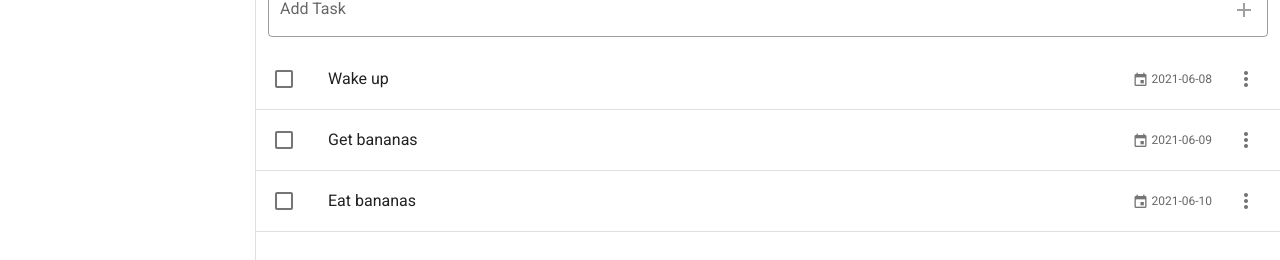
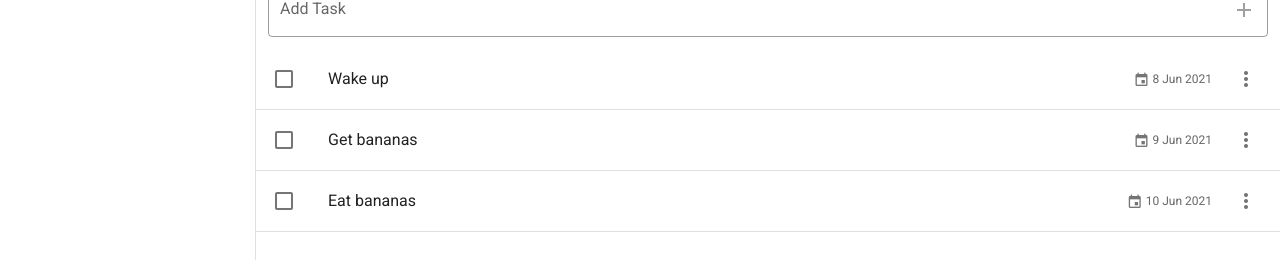
Before and after one commit to Nikuspokus/Udemy-Vuetify-Todo, a Vue app: page /#/ in a window 1280 px wide. Shown: the part 159-419 px from the top of the page. Built offline with nearby package versions, Linux system fonts and the light colour scheme.

Commit message:
Chap 62 - module 11 - FINI

```diff
--- a/package.json
+++ b/package.json
@@ -8,6 +8,7 @@
   },
   "dependencies": {
     "core-js": "^3.6.5",
+    "date-fns": "^2.22.1",
     "vue": "^2.6.11",
     "vue-router": "^3.2.0",
     "vuetify": "^2.4.0",
--- a/src/components/Todo/Task.vue
+++ b/src/components/Todo/Task.vue
@@ -21,7 +21,7 @@
               <v-icon small>
                 mdi-calendar
               </v-icon>
-              {{ task.dueDate }}
+              {{ task.dueDate | niceDate }}
             </v-list-item-action-text>
           </v-list-item-action>
 
@@ -41,8 +41,15 @@
 </template>
 
 <script>
+import { format } from 'date-fns'
+
 export default {
   props:['task'],
+  filters: {
+    niceDate(value) {
+      return format(new Date(value), 'd MMM yyyy')
+    }
+  },
   components: {
     'task-menu': require('@/components/Todo/TaskMenu.vue').default
   }
```
Also changed, not shown: 1 other file (tests, documents, lock files or other folders).
